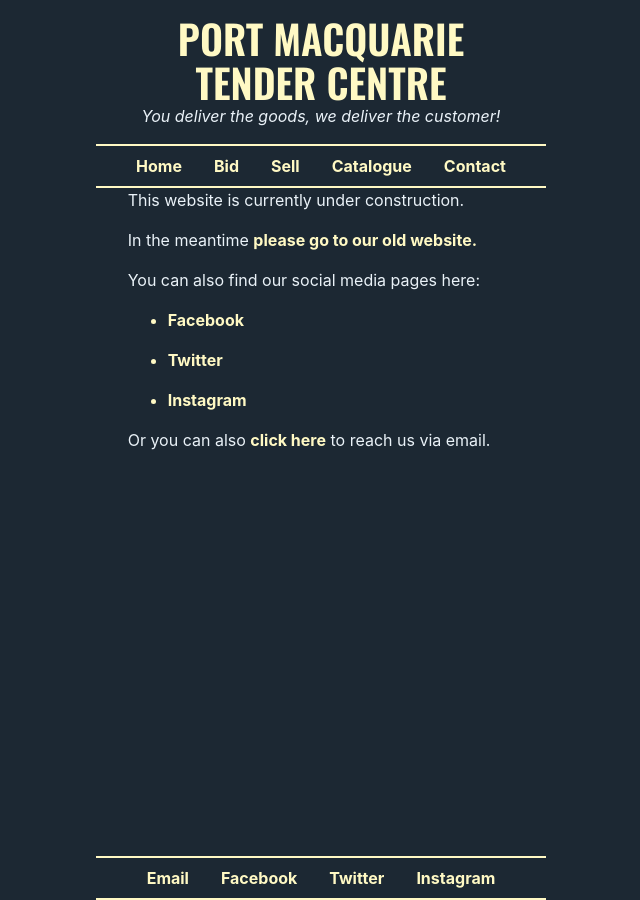
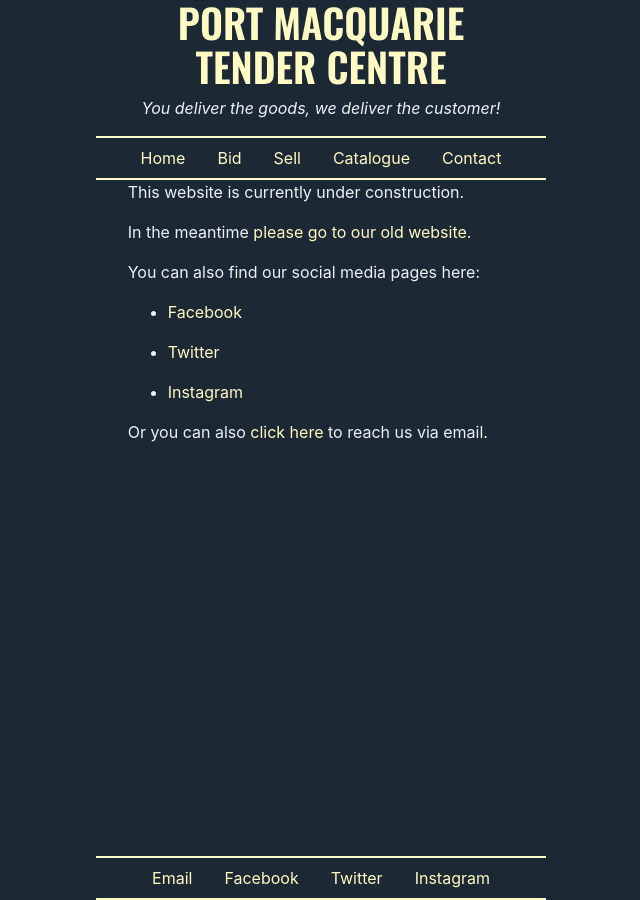
Before and after one commit to tendercentre/tendercentre.github.io, a Jekyll site: the page built from index.md, in a window 1280 px wide. Shown: the whole page, without its empty margins (319-959 px from the left). Built offline with Jekyll 4.4.1, drawn with Linux system fonts in a browser that asks for light colours; nearby versions of some CDN libraries.

Commit message:
Cleaned up CSS & HTML to use Bootstrap defaults instead of custom CSS

```diff
--- a/_layouts/default.html
+++ b/_layouts/default.html
@@ -16,10 +16,10 @@
 </head>
 
 <body>
-  <header>
+  <header class="text-center">
     <div>
-      <h1 id="site-title"><a href="/">Port Macquarie<br>Tender Centre</a></h1>
-      <p id="site-tagline">You deliver the goods, we deliver the customer!</p>
+      <h1 id="site-title" class="font-weight-bold text-uppercase"><a href="/">Port Macquarie<br>Tender Centre</a></h1>
+      <p id="site-tagline" class="font-italic">You deliver the goods, we deliver the customer!</p>
     </div>
 
     <ul class="nav justify-content-center flex-wrap">
--- a/css/main.css
+++ b/css/main.css
@@ -1,7 +1,4 @@
-/* Custom CSS for PMTC */
-
 html {
-  background: #1c2833;
   min-height: 100%;
   position: relative;
 }
@@ -12,35 +9,9 @@
   margin-bottom: 2em;
 }
 
-h1, h2, h3, h4, h5, h6 {
+#site-title {
   font-family: 'Oswald', sans-serif;
-  text-transform: uppercase;
 }
-
-img {
-  max-width: 100%;
-  vertical-align: middle;
-}
-
-
-/* Site branding styling */
-
-header {
-  text-align: center;
-}
-
-#site-title {
-  margin-top: 1rem;
-  margin-bottom: 0;
-}
-
-#site-tagline {
-  margin-top: 0;
-  font-style: italic;
-}
-
-
-/* Nav menu styling */
 
 .nav {
   max-width: 450px;
@@ -49,54 +20,12 @@
   border-bottom: 2px solid #fff9c4;
 }
 
-
-/* Footer styling */
-
-footer {
-  color: #fff9c4;
-  text-align: center;
-  position: absolute;
-  bottom: 0;
-  width: 100%;
-}
-
-footer div {
-  border-top: 2px solid #fff9c4;
-  border-bottom: 2px solid #fff9c4;
-  max-width: 450px;
-  margin: auto;
-}
-
-footer div a:visited {
-  color: #fff9c4;
-}
-
-footer div a:hover {
-  color: #fff9c4;
-}
-
-
-/* Change colour of bullets */
-
-ul li {
-  color: #fff9c4
-}
-
-
-/* Links */
-
 a {
-  color: #fff9c4;
-  font-weight: bold;
-  text-decoration: none;
-}
-
-a:visited {
   color: #fff9c4;
 }
 
 a:hover {
-  text-decoration: none;
+  color: #fff9c4;
 }
 
 
@@ -106,3 +35,16 @@
   margin: auto;
   max-width: 1600px;
 }
+
+footer {
+  position: absolute;
+  bottom: 0;
+  width: 100%;
+}
+
+footer div {
+  max-width: 450px;
+  border-top: 2px solid #fff9c4;
+  border-bottom: 2px solid #fff9c4;
+  margin: auto;
+}
```
